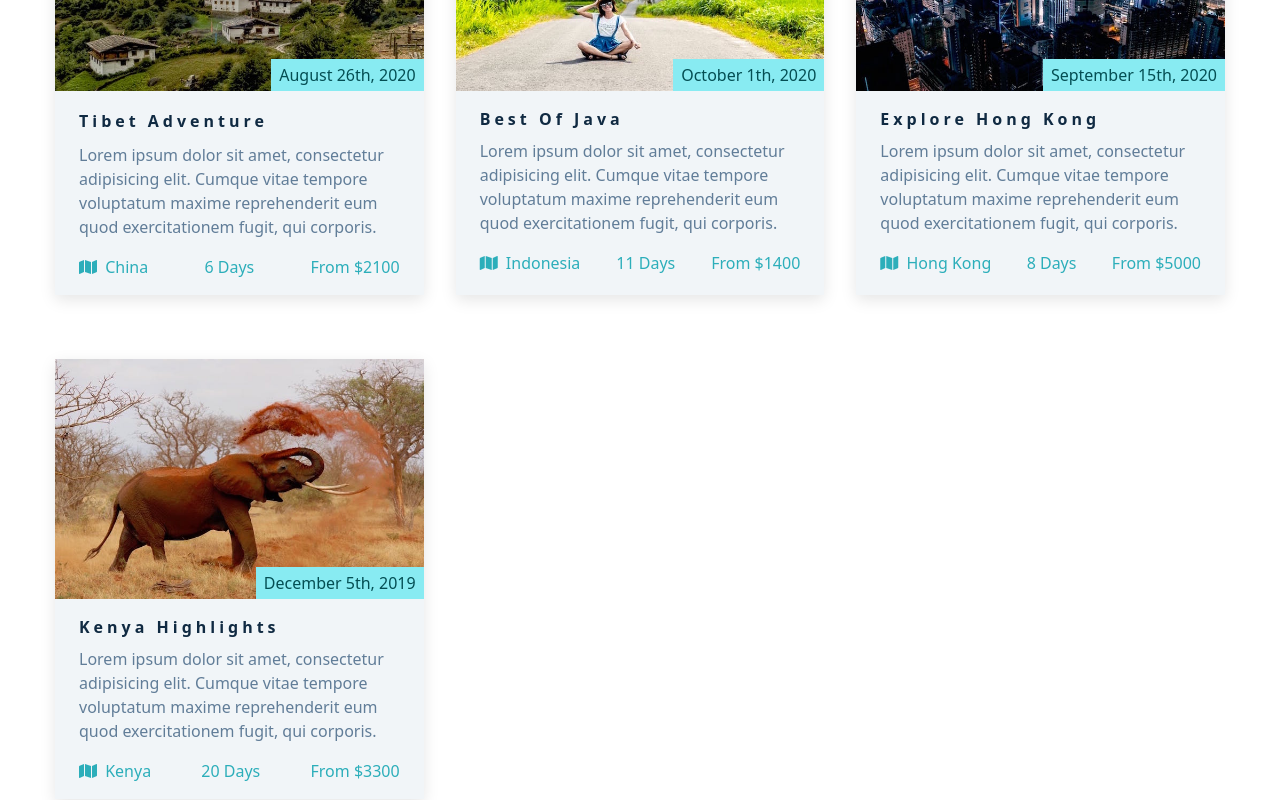
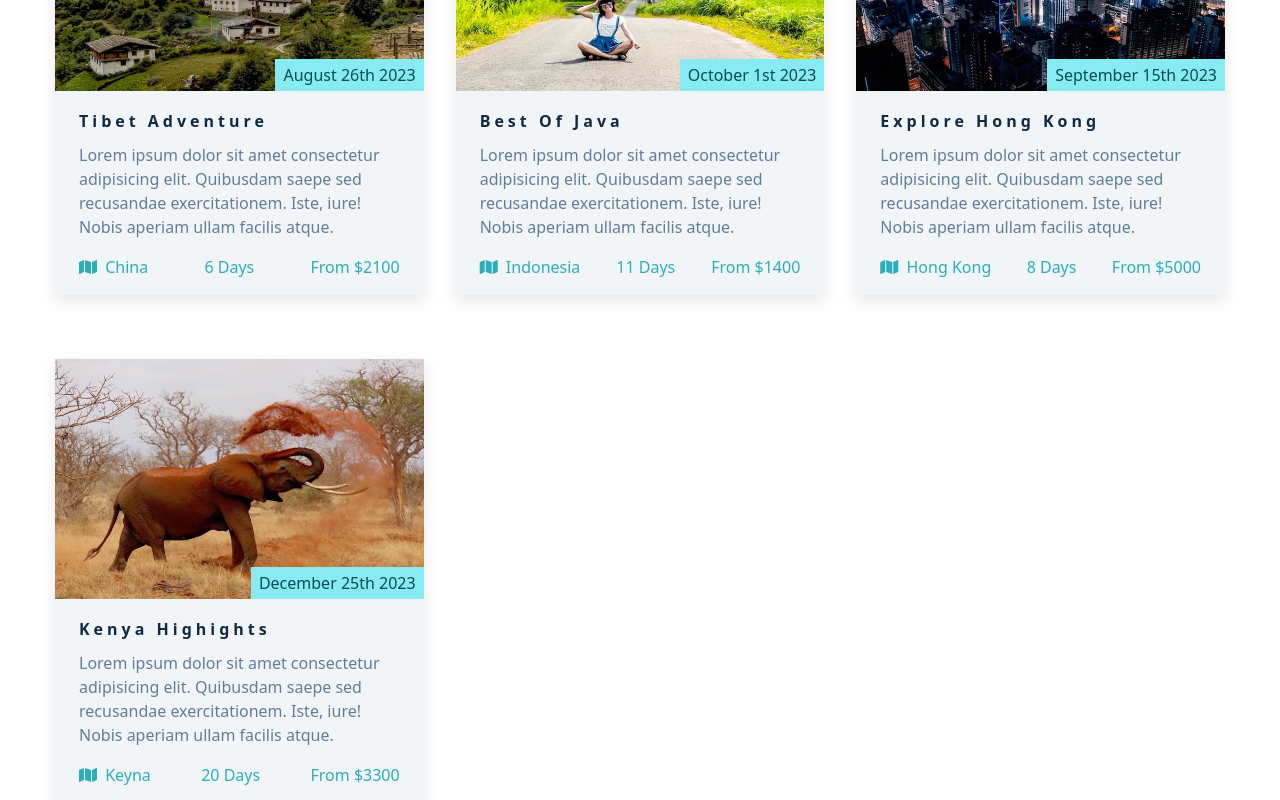
Before and after one commit to Epiq122/backroads, a React (Vite) app: page / in a window 1280 px wide. Shown: the part 2180-2980 px from the top of the page. Built offline with nearby package versions, Linux system fonts and the light colour scheme.

Commit message:
added tours data

```diff
--- a/src/components/Tours.jsx
+++ b/src/components/Tours.jsx
@@ -1,5 +1,6 @@
 import React from 'react';
 import Title from './Title';
+import { tours } from '../data';
 
 const Tours = () => {
   return (
@@ -9,107 +10,32 @@ const Tours = () => {
       </div>
 
       <div className="section-center featured-center">
-        <article className="tour-card">
+        {tours.map(({ id, img, date, title, text, country, days, price }) => {
+          return (
+            <article className="tour-card" key={id}>
               <div className="tour-img-container">
-            <img src="./images/tour-1.jpeg" className="tour-img" alt="" />
-            <p className="tour-date">august 26th, 2020</p>
+                <img src={img} className="tour-img" alt="" />
+                <p className="tour-date">{date}</p>
               </div>
               <div className="tour-info">
                 <div className="tour-title">
-              <h4>Tibet Adventure</h4>
+                  <h4>{title}</h4>
                 </div>
-            <p>
-              Lorem ipsum dolor sit amet, consectetur adipisicing elit. Cumque
-              vitae tempore voluptatum maxime reprehenderit eum quod
-              exercitationem fugit, qui corporis.
-            </p>
+                <p>{text}</p>
                 <div className="tour-footer">
                   <p>
                     <span>
                       <i className="fas fa-map"></i>
                     </span>{' '}
-                china
+                    {country}
                   </p>
-              <p>6 days</p>
-              <p>from $2100</p>
+                  <p>{days}</p>
+                  <p>{price}</p>
                 </div>
               </div>
             </article>
-
-        <article className="tour-card">
-          <div className="tour-img-container">
-            <img src="./images/tour-2.jpeg" className="tour-img" alt="" />
-            <p className="tour-date">october 1th, 2020</p>
-          </div>
-          <div className="tour-info">
-            <h4>best of java</h4>
-            <p>
-              Lorem ipsum dolor sit amet, consectetur adipisicing elit. Cumque
-              vitae tempore voluptatum maxime reprehenderit eum quod
-              exercitationem fugit, qui corporis.
-            </p>
-            <div className="tour-footer">
-              <p>
-                <span>
-                  <i className="fas fa-map"></i>
-                </span>{' '}
-                indonesia
-              </p>
-              <p>11 days</p>
-              <p>from $1400</p>
-            </div>
-          </div>
-        </article>
-
-        <article className="tour-card">
-          <div className="tour-img-container">
-            <img src="./images/tour-3.jpeg" className="tour-img" alt="" />
-            <p className="tour-date">september 15th, 2020</p>
-          </div>
-          <div className="tour-info">
-            <h4>explore hong kong</h4>
-            <p>
-              Lorem ipsum dolor sit amet, consectetur adipisicing elit. Cumque
-              vitae tempore voluptatum maxime reprehenderit eum quod
-              exercitationem fugit, qui corporis.
-            </p>
-            <div className="tour-footer">
-              <p>
-                <span>
-                  <i className="fas fa-map"></i>
-                </span>{' '}
-                hong kong
-              </p>
-              <p>8 days</p>
-              <p>from $5000</p>
-            </div>
-          </div>
-        </article>
-
-        <article className="tour-card">
-          <div className="tour-img-container">
-            <img src="./images/tour-4.jpeg" className="tour-img" alt="" />
-            <p className="tour-date">december 5th, 2019</p>
-          </div>
-          <div className="tour-info">
-            <h4>kenya highlights</h4>
-            <p>
-              Lorem ipsum dolor sit amet, consectetur adipisicing elit. Cumque
-              vitae tempore voluptatum maxime reprehenderit eum quod
-              exercitationem fugit, qui corporis.
-            </p>
-            <div className="tour-footer">
-              <p>
-                <span>
-                  <i className="fas fa-map"></i>
-                </span>{' '}
-                kenya
-              </p>
-              <p>20 days</p>
-              <p>from $3300</p>
-            </div>
-          </div>
-        </article>
+          );
+        })}
       </div>
     </section>
   );
--- a/src/data.js
+++ b/src/data.js
@@ -32,7 +32,7 @@ export const services = [
   },
 ];
 
-const tours = [
+export const tours = [
   {
     id: 1,
     img: './images/tour-1.jpeg',
@@ -46,11 +46,31 @@ const tours = [
   {
     id: 2,
     img: './images/tour-2.jpeg',
-    date: 'august 26th 2023',
-    title: 'tibet adventure',
+    date: 'october 1st 2023',
+    title: 'best of java',
     text: 'Lorem ipsum dolor sit amet consectetur adipisicing elit. Quibusdam saepe sed recusandae exercitationem. Iste, iure! Nobis aperiam ullam facilis atque.',
-    country: 'china',
-    days: '6 days',
-    price: 'from $2100',
+    country: 'indonesia',
+    days: '11 days',
+    price: 'from $1400',
+  },
+  {
+    id: 3,
+    img: './images/tour-3.jpeg',
+    date: 'september 15th 2023',
+    title: 'explore hong kong',
+    text: 'Lorem ipsum dolor sit amet consectetur adipisicing elit. Quibusdam saepe sed recusandae exercitationem. Iste, iure! Nobis aperiam ullam facilis atque.',
+    country: 'hong kong',
+    days: '8 days',
+    price: 'from $5000',
+  },
+  {
+    id: 4,
+    img: './images/tour-4.jpeg',
+    date: 'december 25th 2023',
+    title: 'kenya highights',
+    text: 'Lorem ipsum dolor sit amet consectetur adipisicing elit. Quibusdam saepe sed recusandae exercitationem. Iste, iure! Nobis aperiam ullam facilis atque.',
+    country: 'keyna',
+    days: '20 days',
+    price: 'from $3300',
   },
 ];
```
Lines whose indentation alone changed are shown as unchanged.
